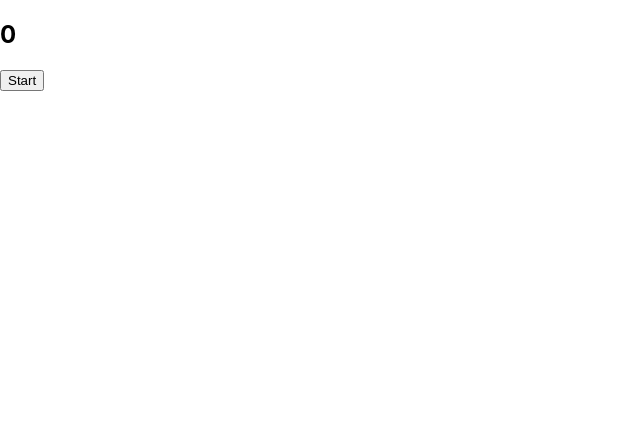
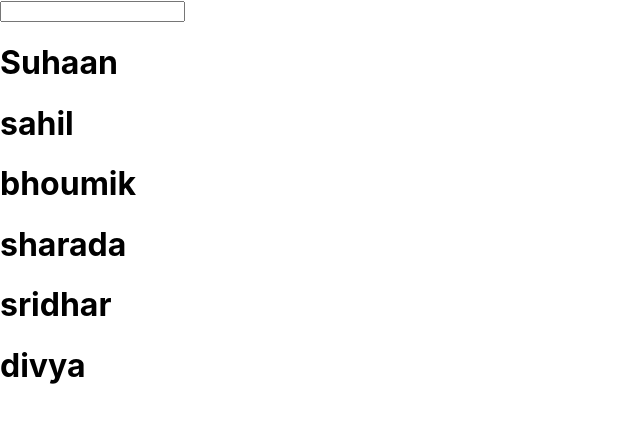
Before and after one commit to suhaansridhar/practice, a React (Create React App) app: page / in a window 1280 px wide. Shown: the top 422 px of the page, without its empty margins (0-640 px from the left). Built offline with nearby package versions, Linux system fonts and the light colour scheme.

Commit message:
adding filter method

```diff
--- a/package.json
+++ b/package.json
@@ -6,6 +6,7 @@
     "@testing-library/jest-dom": "^5.17.0",
     "@testing-library/react": "^13.4.0",
     "@testing-library/user-event": "^13.5.0",
+    "nanoid": "^5.0.1",
     "react": "^18.2.0",
     "react-dom": "^18.2.0",
     "react-scripts": "5.0.1",
--- a/src/App.js
+++ b/src/App.js
@@ -1,3 +1,4 @@
+import Filter from "./Components.js/Filter";
 import Stopwatch from "./Components.js/Stopwatch";
 import Timer from "./Components.js/Timer";
 import Timer1 from "./Components.js/Timer1";
@@ -5,7 +6,7 @@ import Timer1 from "./Components.js/Timer1";
 function App(){
   return(
     <div className="app--container">
-      <Stopwatch />
+      <Filter />
     </div>
   )
 }
--- /dev/null
+++ b/src/Components.js/Filter.js
@@ -0,0 +1,28 @@
+import { useState } from "react";
+
+function Filter(){
+    const names = ["Suhaan", 'sahil', 'bhoumik', 'sharada', 'sridhar', 'divya'];
+
+    const [display, setDisplay] = useState(names);
+    const [search, setSearch] = useState('');
+
+    function handleChange(event){
+        setSearch(event.target.value);
+        console.log(event.target.value);
+        const newArray = display.filter(item => item.includes(event.target.value));
+        setDisplay(newArray);
+    }
+
+    return(
+        <div className="filter--container">
+            <input type="text" onChange={handleChange} value={search}/>
+            {names.map((item) => {
+                return(
+                    <h1>{item}</h1>
+                )
+            })}
+        </div>
+    )
+}
+
+export default Filter;
```
Also changed, not shown: 1 other file (tests, documents, lock files or other folders).
